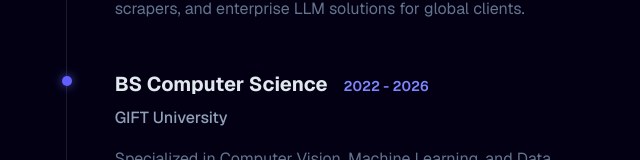
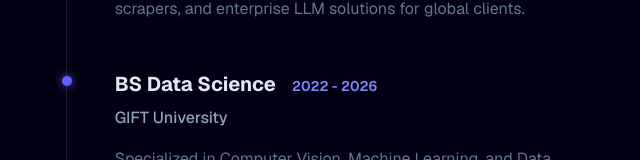
Before and after one commit to ZentaCros/portfolio, a Next.js app: page / in a window 1280 px wide. Shown: the part 2738-2898 px from the top of the page, without its empty margins (561-1201 px from the left). Built offline with nearby package versions, Linux system fonts and the light colour scheme.

Commit message:
fix: correct degree title to Data Science

```diff
--- a/src/app/page.tsx
+++ b/src/app/page.tsx
@@ -128,7 +128,7 @@ const journeyData = [
   },
   {
     year: "2022 - 2026",
-    title: "BS Computer Science",
+    title: "BS Data Science",
     organization: "GIFT University",
     description: "Specialized in Computer Vision, Machine Learning, and Data Mining. Maintained a rigorous focus on AI architectures and data structures."
   }
```
